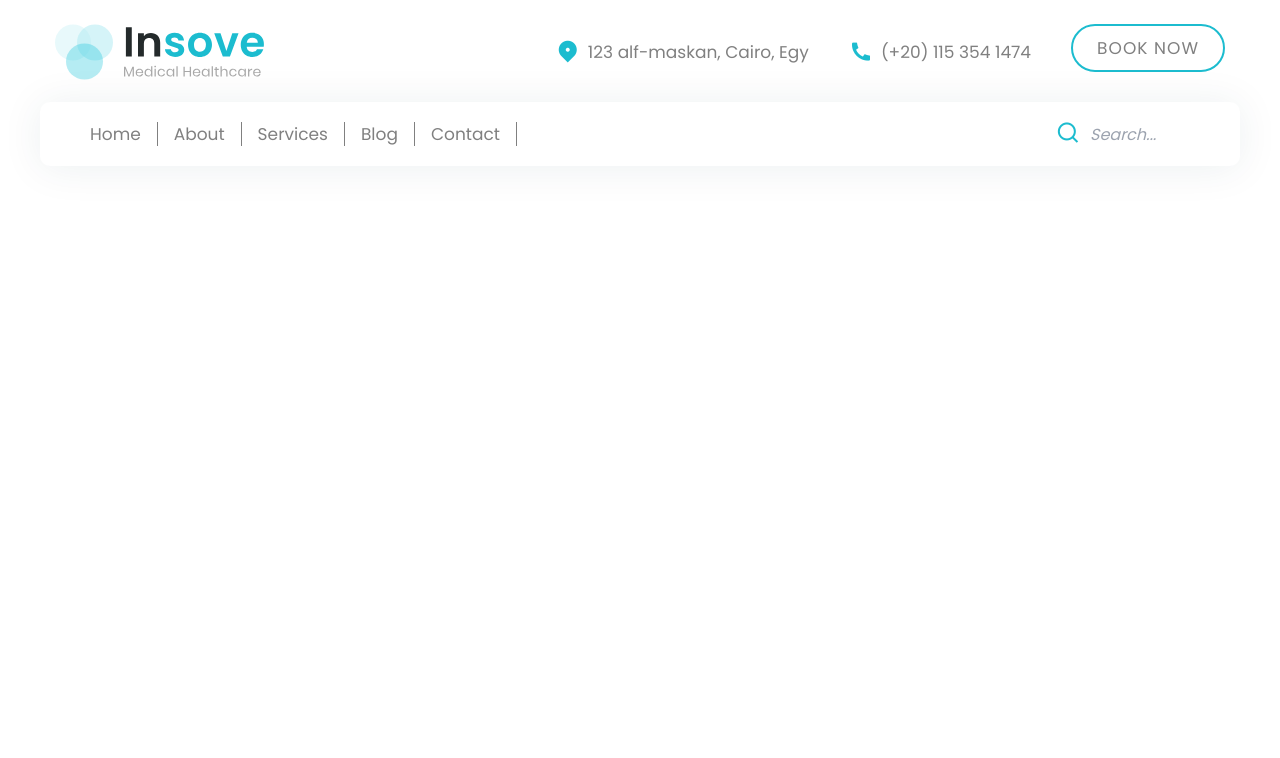
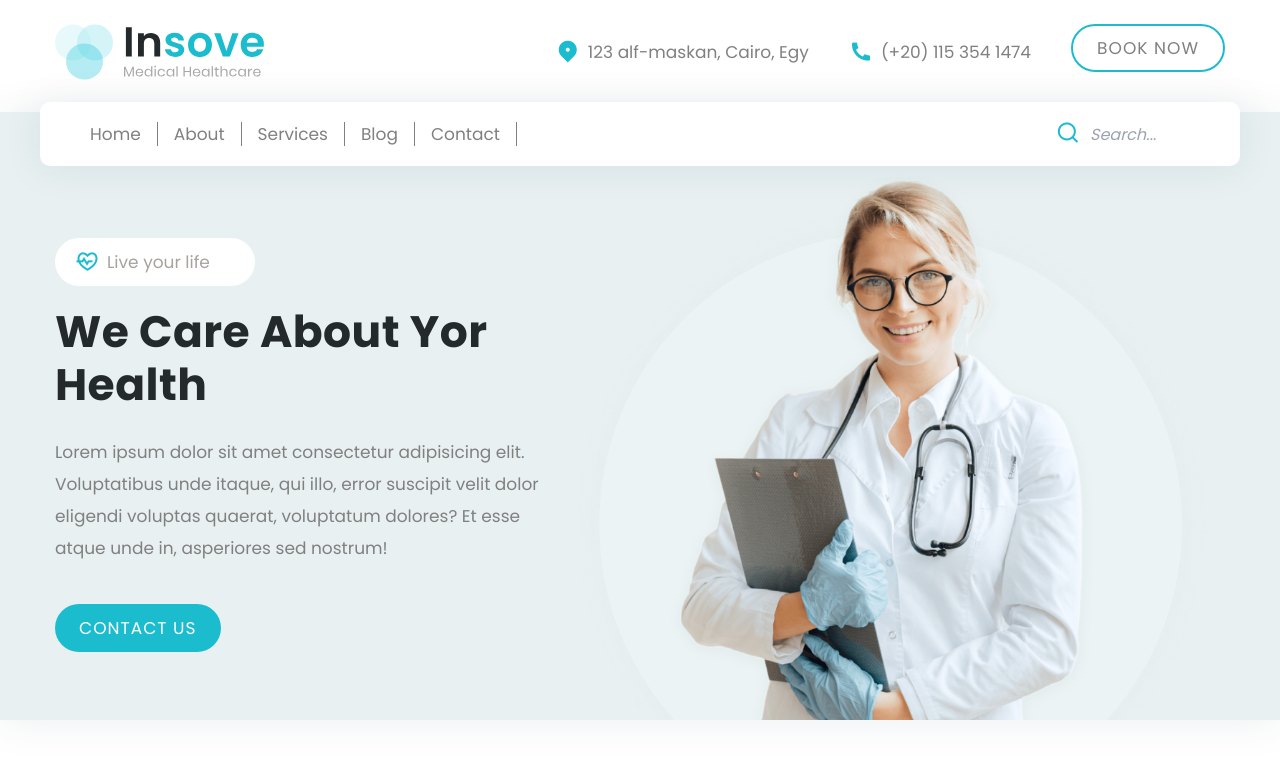
Before and after one commit to nourelnaby4/MedicalHealthcare, a website: page index.html in a window 1280 px wide. Drawn offline with nearby package versions, Linux system fonts and the light colour scheme.

Commit message:
add hero section

```diff
--- a/index.html
+++ b/index.html
@@ -112,15 +112,36 @@
                         <label for="input-search">
                             <i class="ri-search-line text-2xl text-accent"></i>
                         </label>
-                        <input type="text" placeholder="Search..." id="input-search"
-                            class="outline-none w-[100px] focus:w-[180px] focus:border-b-2 focus:border-accent placeholder:italic placeholder:text-base
+                        <input type="text" placeholder="Search..." id="input-search" class="outline-none w-[100px] focus:w-[180px] focus:border-b-2 focus:border-accent placeholder:italic placeholder:text-base
                             transition-all duration-150 ">
                     </form>
-
                 </nav>
             </div>
         </div>
     </header>
+
+    <!-- hero -->
+    <section class="hero bg-gray py-12 xl:pt-12 xl:pb-0 overflow-hidden shadow-custom1 ">
+        <div class="container max-h-[70vh]">
+            <div class="flex flex-col xl:flex-row items-center justify-between h-full">
+                <div class=" hero__text xl:w-[60%] text-center xl:text-left">
+                    <div class="bg-white  flex items-center gap-2 px-5 py-2 rounded-3xl w-[200px] mb-5 mx-auto xl:mx-0">
+                        <i class="ri-heart-pulse-line text-2xl text-accent "></i>
+                        <span class="text-stone-400">Live your life</span>
+                    </div class="uppercase text-base font-medium ">
+                    <h1 class="h2 mb-6">We care about yor health</h1>
+                    <p class="mb-10">Lorem ipsum dolor sit amet consectetur adipisicing elit. Voluptatibus unde itaque,
+                        qui illo, error suscipit velit dolor eligendi voluptas quaerat, voluptatum dolores? Et esse
+                        atque unde in, asperiores sed nostrum!</p>
+                    <button class="btn btn-sm btn-accent mx-auto xl:mx-0">Contact us</button>
+                </div>
+                <div class=" hero__img hidden xl:flex max-w-[814px] self-end">
+                    <img src="assets/img/hero/img.png" alt="hero">
+                </div>
+            </div>
+        </div>
+
+    </section>
 
     <!-- script  -->
     <script src="js/swiper-bundle.min.js"></script>
```
Also changed, not shown: dist/output.css.
